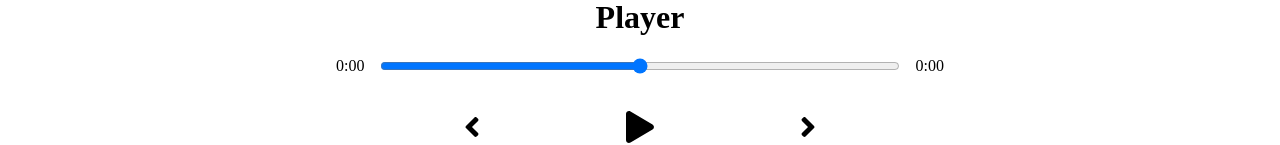
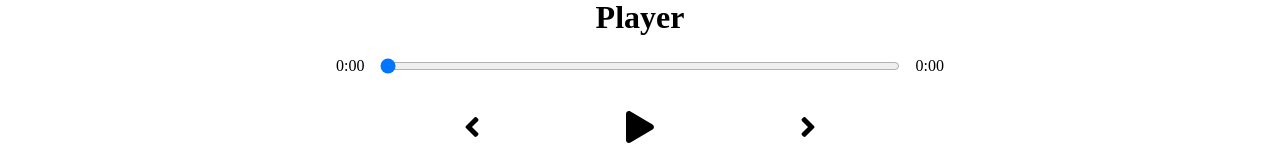
Before and after one commit to Elado5/R-Player, a React (Create React App) app: page / in a window 1280 px wide. Shown: the part 481-626 px from the top of the page. Built offline with nearby package versions, Linux system fonts and the light colour scheme.

Commit message:
Updated working song scroll

```diff
--- a/src/components/Player.js
+++ b/src/components/Player.js
@@ -1,43 +1,44 @@
-import React, {useRef, useState} from 'react';
-import {FontAwesomeIcon} from '@fortawesome/react-fontawesome';
-import {faPlay, faAngleLeft, faAngleRight, faPause} from '@fortawesome/free-solid-svg-icons';
+import React, { useRef, useState } from "react";
+import { FontAwesomeIcon } from "@fortawesome/react-fontawesome";
+import { faPlay, faAngleLeft, faAngleRight, faPause } from "@fortawesome/free-solid-svg-icons";
 
-const Player = ({currentSong, isPlaying, setIsPlaying}) => {
-
-    const [playIcon, setPlayIcon] = useState(faPlay);
+const Player = ({ currentSong, isPlaying, setIsPlaying }) => {
+	const [ playIcon, setPlayIcon ] = useState(faPlay);
 
 	//Ref
 	const audioRef = useRef(null);
 	//Event Handlers
 	const playSongHandler = () => {
-        if (isPlaying)
-            {   setPlayIcon(faPause);
+		if (isPlaying) {
+			setPlayIcon(faPause);
 			audioRef.current.play();
 			setIsPlaying(false);
-            }
-        else
-            {   setPlayIcon(faPlay);
+		} else {
+			setPlayIcon(faPlay);
 			audioRef.current.pause();
 			setIsPlaying(true);
 		}
-    }
+	};
 
 	const TimeHandler = (e) => {
-        //const duration = e.target.duration;
 		const current = e.target.currentTime;
 		const duration = e.target.duration;
-        setSongInfo({...songInfo, currentTime: current, duration: duration}) //...songInfo is 'keep previous info'
-    }
+		setSongInfo({ ...songInfo, currentTime: current, duration: duration }); //...songInfo is 'keep previous info'
+	};
 
 	//? making the time aesthetic
 	const getTime = (time) => {
-        return( Math.floor(time / 60) + ":" + ("0" + Math.floor(time % 60)).slice(-2))
-    }
+		return Math.floor(time / 60) + ":" + ("0" + Math.floor(time % 60)).slice(-2);
+	};
 
+	const dragHandler = (e) => {
+		audioRef.current.currentTime = e.target.value;
+		setSongInfo({ ...songInfo, currentTime: e.target.value }); //keep info and update current time
+	};
 	//State
-    const [songInfo, setSongInfo] = useState({
-        currentTime: null,
-        duration: null,
+	const [ songInfo, setSongInfo ] = useState({
+		currentTime: 0,
+		duration: 0
 	});
 
 	return (
@@ -45,15 +46,21 @@
 			<h1>Player</h1>
 			<div className="time-control">
 				<p>{getTime(songInfo.currentTime)}</p>
-                <input type="range"/>
+				<input
+					onChange={dragHandler}
+					min={0}
+					max={songInfo.duration}
+					value={songInfo.currentTime}
+					type="range"
+				/>
 				<p>{getTime(songInfo.duration)}</p>
 			</div>
 			<div className="play-control">
-                <FontAwesomeIcon className="skip-back" icon={faAngleLeft} size="2x"/>
-                <FontAwesomeIcon onClick={playSongHandler} className="play" icon= {playIcon} size="2x"/>
-                <FontAwesomeIcon className="skip-forward" icon={faAngleRight} size="2x"/>
+				<FontAwesomeIcon className="skip-back" icon={faAngleLeft} size="2x" />
+				<FontAwesomeIcon onClick={playSongHandler} className="play" icon={playIcon} size="2x" />
+				<FontAwesomeIcon className="skip-forward" icon={faAngleRight} size="2x" />
 			</div>
-            <audio onLoadedMetadata={TimeHandler} onTimeUpdate={TimeHandler} ref={audioRef} src={currentSong.audio}/>
+			<audio onLoadedMetadata={TimeHandler} onTimeUpdate={TimeHandler} ref={audioRef} src={currentSong.audio} />
 		</div>
 	);
 };
--- a/src/components/Song.js
+++ b/src/components/Song.js
@@ -3,7 +3,7 @@
 const Song = ({currentSong}) => {
     return (
         <div className="song-container">
-            <img src={currentSong.cover}/>
+            <img src={currentSong.cover} alt={currentSong.cover}/>
             <h2>{currentSong.name}</h2>
             <h3>{currentSong.artist}</h3>
         </div>
--- a/src/styles/_player.scss
+++ b/src/styles/_player.scss
@@ -11,7 +11,7 @@
     display: flex;
     input{
         width: 100%;
-        padding: 1rem 2rem;
+        padding: 1rem 0rem;
     }
     p {
         padding: 1rem;
--- a/src/styles/app.css
+++ b/src/styles/app.css
@@ -31,7 +31,7 @@
 
 .time-control input {
   width: 100%;
-  padding: 1rem 2rem;
+  padding: 1rem 0rem;
 }
 
 .time-control p {
```
Lines whose indentation alone changed are shown as unchanged.
